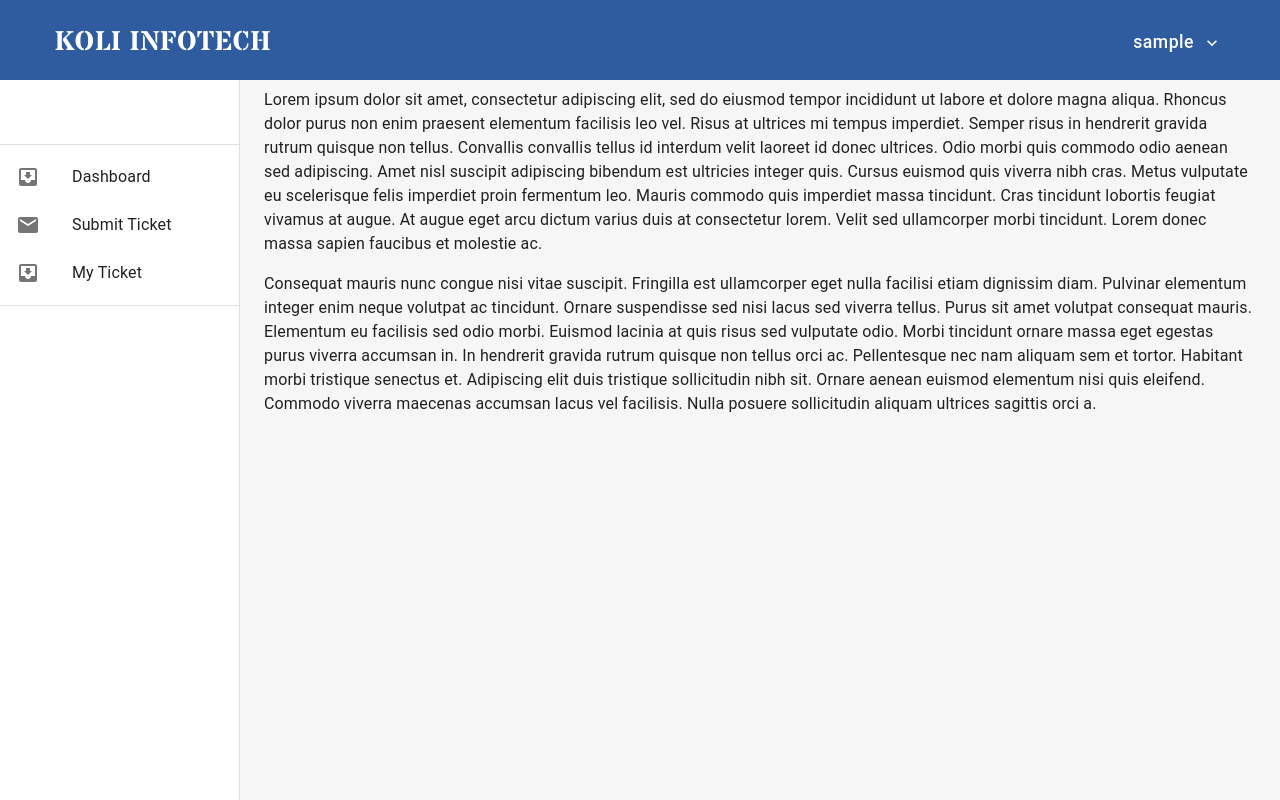
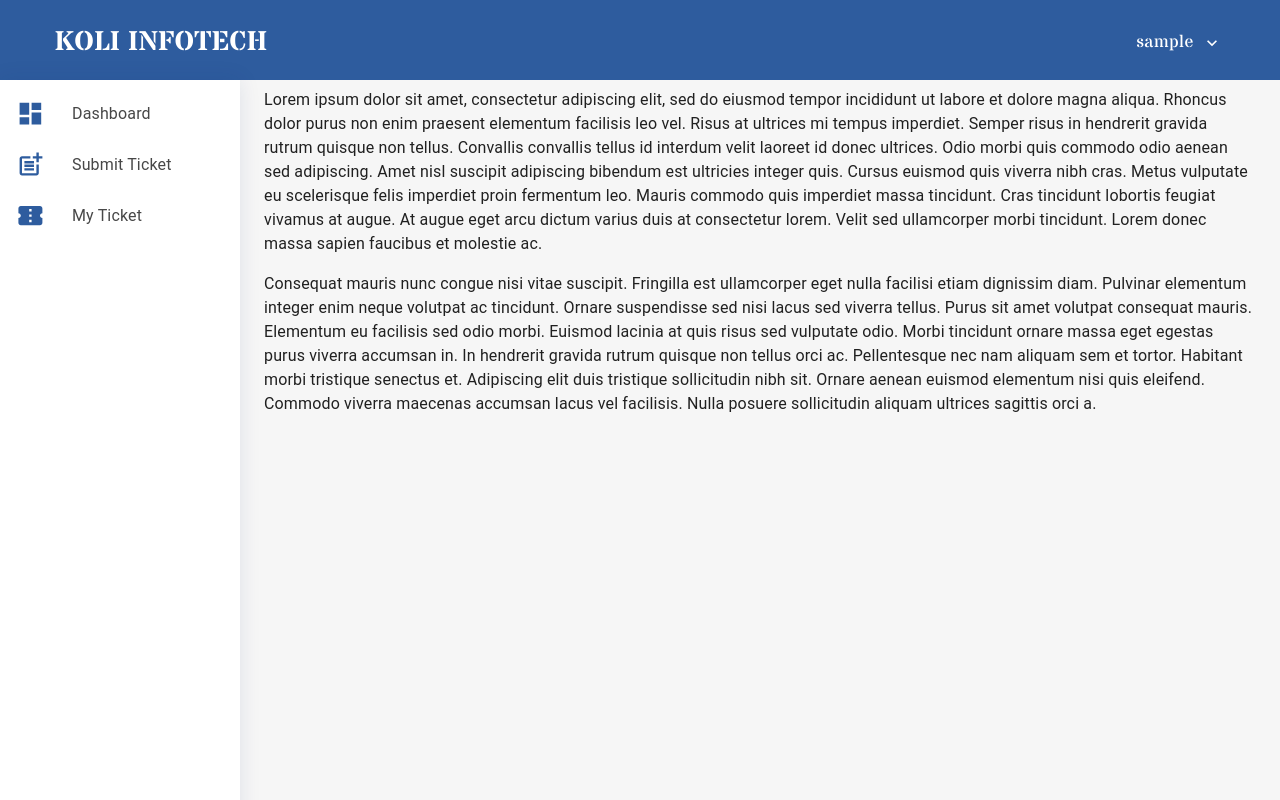
Before and after one commit to vamshidevv/KIHD, a React (Create React App) app: page /dashboard in a window 1280 px wide. Built offline with nearby package versions, Linux system fonts and the light colour scheme; sample sign-in values are in the browser's storage.

Commit message:
styled the side bar and added icons to it

```diff
--- a/package.json
+++ b/package.json
@@ -15,6 +15,7 @@
     "json-server": "^1.0.0-beta.1",
     "react": "^18.3.1",
     "react-dom": "^18.3.1",
+    "react-loader-spinner": "^6.1.6",
     "react-router-dom": "^6.23.1",
     "react-scripts": "5.0.1",
     "react-spinners": "^0.13.8",
--- a/src/Components/DashBoard.jsx
+++ b/src/Components/DashBoard.jsx
@@ -61,7 +61,7 @@ export const DashBoard = () => {
   }, [previousLocation]);
 
   if (!username) {
-    return null; // Render nothing while redirecting
+    return null;
   }
 
   return (
--- a/src/Components/Drawer.jsx
+++ b/src/Components/Drawer.jsx
@@ -6,7 +6,6 @@ import CssBaseline from "@mui/material/CssBaseline";
 import Divider from "@mui/material/Divider";
 import Drawer from "@mui/material/Drawer";
 import IconButton from "@mui/material/IconButton";
-import InboxIcon from "@mui/icons-material/MoveToInbox";
 import List from "@mui/material/List";
 import ListItem from "@mui/material/ListItem";
 import ListItemButton from "@mui/material/ListItemButton";
@@ -19,22 +18,30 @@ import Typography from "@mui/material/Typography";
 import { useNavigate, useLocation } from "react-router-dom";
 import { Button, Container, Popover } from "@mui/material";
 import ExpandMoreIcon from "@mui/icons-material/ExpandMore";
+import { useState, useEffect } from "react";
+import { Blocks } from "react-loader-spinner";
+import DashboardIcon from "@mui/icons-material/Dashboard";
+import PostAddIcon from "@mui/icons-material/PostAdd";
+import ConfirmationNumberIcon from "@mui/icons-material/ConfirmationNumber";
 
 const drawerWidth = 240;
 
 function ResponsiveDrawer(props) {
+  const [isLoading, setIsLoading] = useState(true);
   const { window } = props;
-  const [mobileOpen, setMobileOpen] = React.useState(false);
-  const [isClosing, setIsClosing] = React.useState(false);
+  const [mobileOpen, setMobileOpen] = useState(false);
+  const [isClosing, setIsClosing] = useState(false);
   const navigate = useNavigate();
   const location = useLocation();
-  const [previousLocation, setPreviousLocation] = React.useState(null);
-  const [username, setUsername] = React.useState(
-    localStorage.getItem("username")
-  );
-  const [popoverAnchorEl, setPopoverAnchorEl] = React.useState(null);
+  const [previousLocation, setPreviousLocation] = useState(null);
+  const [username, setUsername] = useState(localStorage.getItem("username"));
+  const [popoverAnchorEl, setPopoverAnchorEl] = useState(null);
 
-  React.useEffect(() => {
+  useEffect(() => {
+    setTimeout(() => {
+      setIsLoading(false);
+    }, 1500);
+
     const username = localStorage.getItem("username");
 
     if (!username) {
@@ -59,7 +66,7 @@ function ResponsiveDrawer(props) {
 
   const openPopover = Boolean(popoverAnchorEl);
 
-  React.useEffect(() => {
+  useEffect(() => {
     const handleBackNavigation = () => {
       if (!localStorage.getItem("username") && previousLocation) {
         window.location.href = previousLocation;
@@ -95,27 +102,50 @@ function ResponsiveDrawer(props) {
       setMobileOpen(!mobileOpen);
     }
   };
-
   const drawer = (
     <div>
-      <Toolbar />
-      <Divider />
       <List>
-        {["Dashboard", "Submit Ticket", "My Ticket"].map((text, index) => (
+        {["Dashboard", "Submit Ticket", "My Ticket"].map((text, index) => {
+          let icon;
+          switch (text) {
+            case "Dashboard":
+              icon = (
+                <DashboardIcon sx={{ height: "2.2rem", width: "1.8rem" }} />
+              );
+              break;
+            case "Submit Ticket":
+              icon = <PostAddIcon sx={{ height: "2.2rem", width: "1.8rem" }} />;
+              break;
+            case "My Ticket":
+              icon = (
+                <ConfirmationNumberIcon
+                  sx={{ height: "2.2rem", width: "1.8rem" }}
+                />
+              );
+              break;
+            default:
+              icon = <MailIcon fontSize="large" />;
+          }
+          return (
             <ListItem key={text} disablePadding>
-            <ListItemButton>
-              <ListItemIcon>
-                {index % 2 === 0 ? <InboxIcon /> : <MailIcon />}
-              </ListItemIcon>
+              <ListItemButton
+                sx={{
+                  color: "#474747",
+                  fontSize: "1rem",
+                  "&:hover": {
+                    backgroundColor: "rgba(46, 92, 158, 0.1)",
+                  },
+                }}
+              >
+                <ListItemIcon sx={{ color: "#2e5c9e" }}>{icon}</ListItemIcon>
                 <ListItemText primary={text} />
               </ListItemButton>
             </ListItem>
-        ))}
+          );
+        })}
       </List>
-      <Divider />
     </div>
   );
-
   const container =
     window !== undefined ? () => window().document.body : undefined;
 
@@ -125,7 +155,7 @@ function ResponsiveDrawer(props) {
       <AppBar
         position="fixed"
         sx={{
-          width: "100%", // Set the AppBar to take full width
+          width: "100%",
           backgroundColor: "#2e5c9e",
           height: "80px",
           boxShadow: "none",
@@ -148,9 +178,15 @@ function ResponsiveDrawer(props) {
             </IconButton>
             <Typography
               variant="h6"
-              id="logo-name"
+              //   id="logo-name"
               noWrap
-              sx={{ flex: "1 0 auto", lineHeight: "85px" }}
+              sx={{
+                flex: "1 0 auto",
+                lineHeight: "85px",
+                fontSize: { xs: "1rem", sm: "1.6rem", lg: "1.7rem" },
+                fontFamily: "'Stardos Stencil', 'system-ui', sans-serif",
+                fontWeight: "600",
+              }}
             >
               KOLI INFOTECH
             </Typography>
@@ -160,7 +196,8 @@ function ResponsiveDrawer(props) {
               onClick={handleUsernameClick}
               sx={{
                 textTransform: "none",
-                fontSize: "1.1rem",
+                fontSize: { xs: "0.9rem", lg: "1.1rem" },
+                fontFamily: "'Stardos Stencil', 'system-ui', sans-serif",
                 letterSpacing: "0.5px",
               }}
             >
@@ -181,7 +218,7 @@ function ResponsiveDrawer(props) {
             >
               <Box sx={{ width: "150px", py: 0.4 }}>
                 <Button
-                  variant="text"
+                  variant="txt"
                   color="primary"
                   onClick={handleLogout}
                   sx={{
@@ -199,6 +236,7 @@ function ResponsiveDrawer(props) {
           </Toolbar>
         </Container>
       </AppBar>
+
       <Box
         component="nav"
         sx={{
@@ -222,6 +260,8 @@ function ResponsiveDrawer(props) {
             "& .MuiDrawer-paper": {
               boxSizing: "border-box",
               width: drawerWidth,
+              border: "none",
+              boxShadow: "0 0 20px rgba(1,41,112,.1)",
             },
           }}
         >
@@ -235,6 +275,8 @@ function ResponsiveDrawer(props) {
               boxSizing: "border-box",
               width: drawerWidth,
               mt: "80px",
+              border: "none",
+              boxShadow: "0 0 20px rgba(1,41,112,.1)",
             },
           }}
           open
@@ -242,6 +284,7 @@ function ResponsiveDrawer(props) {
           {drawer}
         </Drawer>
       </Box>
+
       <Box
         component="main"
         sx={{
@@ -253,35 +296,59 @@ function ResponsiveDrawer(props) {
         }}
       >
         <Toolbar />
+        {isLoading === true ? (
+          <div
+            style={{
+              display: "flex",
+              alignItems: "center",
+              justifyContent: "center",
+              height: "85vh",
+            }}
+          >
+            <Blocks
+              height="60"
+              width="60"
+              color="#4fa94d"
+              ariaLabel="blocks-loading"
+              wrapperStyle={{}}
+              wrapperClass="blocks-wrapper"
+              visible={true}
+            />
+          </div>
+        ) : (
+          <div>
             <Typography paragraph>
               Lorem ipsum dolor sit amet, consectetur adipiscing elit, sed do
-          eiusmod tempor incididunt ut labore et dolore magna aliqua. Rhoncus
-          dolor purus non enim praesent elementum facilisis leo vel. Risus at
-          ultrices mi tempus imperdiet. Semper risus in hendrerit gravida rutrum
-          quisque non tellus. Convallis convallis tellus id interdum velit
-          laoreet id donec ultrices. Odio morbi quis commodo odio aenean sed
-          adipiscing. Amet nisl suscipit adipiscing bibendum est ultricies
-          integer quis. Cursus euismod quis viverra nibh cras. Metus vulputate
-          eu scelerisque felis imperdiet proin fermentum leo. Mauris commodo
-          quis imperdiet massa tincidunt. Cras tincidunt lobortis feugiat
-          vivamus at augue. At augue eget arcu dictum varius duis at consectetur
-          lorem. Velit sed ullamcorper morbi tincidunt. Lorem donec massa sapien
-          faucibus et molestie ac.
+              eiusmod tempor incididunt ut labore et dolore magna aliqua.
+              Rhoncus dolor purus non enim praesent elementum facilisis leo vel.
+              Risus at ultrices mi tempus imperdiet. Semper risus in hendrerit
+              gravida rutrum quisque non tellus. Convallis convallis tellus id
+              interdum velit laoreet id donec ultrices. Odio morbi quis commodo
+              odio aenean sed adipiscing. Amet nisl suscipit adipiscing bibendum
+              est ultricies integer quis. Cursus euismod quis viverra nibh cras.
+              Metus vulputate eu scelerisque felis imperdiet proin fermentum
+              leo. Mauris commodo quis imperdiet massa tincidunt. Cras tincidunt
+              lobortis feugiat vivamus at augue. At augue eget arcu dictum
+              varius duis at consectetur lorem. Velit sed ullamcorper morbi
+              tincidunt. Lorem donec massa sapien faucibus et molestie ac.
             </Typography>
             <Typography paragraph>
               Consequat mauris nunc congue nisi vitae suscipit. Fringilla est
               ullamcorper eget nulla facilisi etiam dignissim diam. Pulvinar
-          elementum integer enim neque volutpat ac tincidunt. Ornare suspendisse
-          sed nisi lacus sed viverra tellus. Purus sit amet volutpat consequat
-          mauris. Elementum eu facilisis sed odio morbi. Euismod lacinia at quis
-          risus sed vulputate odio. Morbi tincidunt ornare massa eget egestas
-          purus viverra accumsan in. In hendrerit gravida rutrum quisque non
-          tellus orci ac. Pellentesque nec nam aliquam sem et tortor. Habitant
-          morbi tristique senectus et. Adipiscing elit duis tristique
-          sollicitudin nibh sit. Ornare aenean euismod elementum nisi quis
-          eleifend. Commodo viverra maecenas accumsan lacus vel facilisis. Nulla
-          posuere sollicitudin aliquam ultrices sagittis orci a.
+              elementum integer enim neque volutpat ac tincidunt. Ornare
+              suspendisse sed nisi lacus sed viverra tellus. Purus sit amet
+              volutpat consequat mauris. Elementum eu facilisis sed odio morbi.
+              Euismod lacinia at quis risus sed vulputate odio. Morbi tincidunt
+              ornare massa eget egestas purus viverra accumsan in. In hendrerit
+              gravida rutrum quisque non tellus orci ac. Pellentesque nec nam
+              aliquam sem et tortor. Habitant morbi tristique senectus et.
+              Adipiscing elit duis tristique sollicitudin nibh sit. Ornare
+              aenean euismod elementum nisi quis eleifend. Commodo viverra
+              maecenas accumsan lacus vel facilisis. Nulla posuere sollicitudin
+              aliquam ultrices sagittis orci a.
             </Typography>
+          </div>
+        )}
       </Box>
     </Box>
   );
--- a/src/JSON/db.json
+++ b/src/JSON/db.json
@@ -38,7 +38,7 @@
     },
     {
       "id": 7,
-      "email": "david_r@gmail.com",
+      "email": "kendric_l@gmail.com",
       "username": "kendrick lamar",
       "password": "456123"
     }
```
Also changed, not shown: 1 other file (tests, documents, lock files or other folders). Lines whose indentation alone changed are shown as unchanged.
